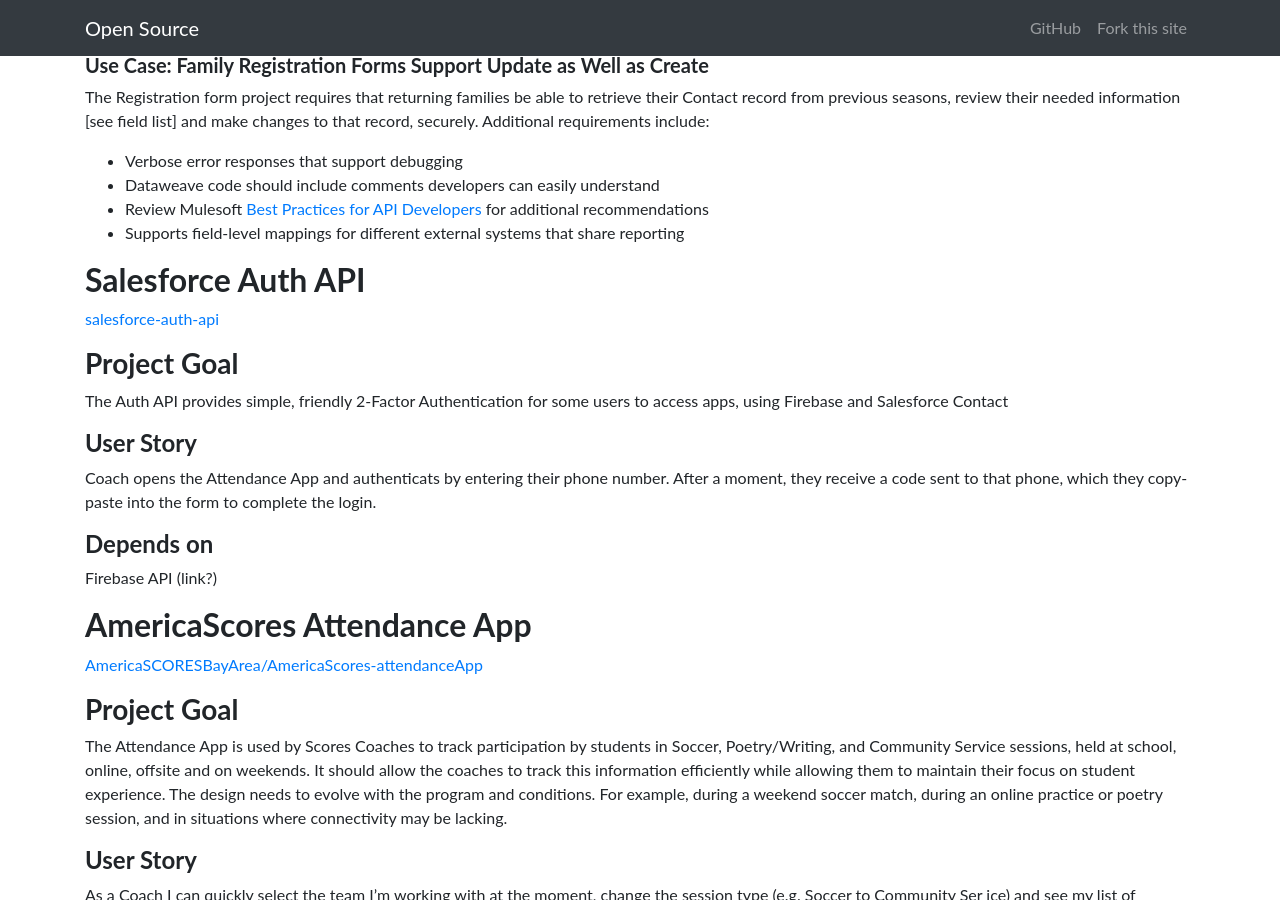
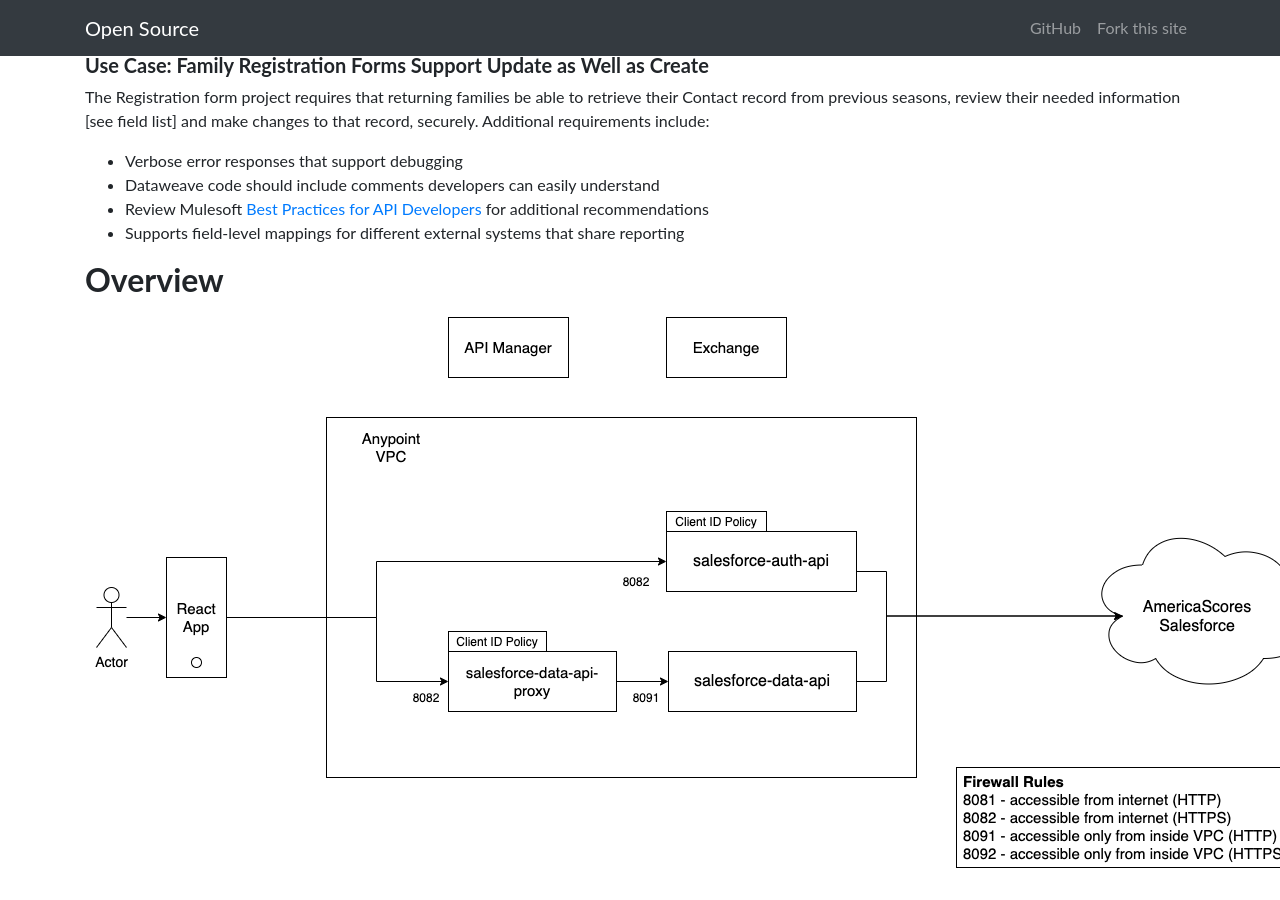
Before and after one commit to AmericaSCORESBayArea/scoreslabs, a Jekyll site: the page built from projects.md, in a window 1280 px wide and 900 px high, scrolled down 720 px. Built offline with Jekyll 4.4.1, drawn with Linux system fonts in a browser that asks for light colours; our own code applies the rules of GitHub Pages for plain Markdown files.

Commit message:
added overview diagram

```diff
--- a/projects.md
+++ b/projects.md
@@ -22,6 +22,8 @@
 - Review Mulesoft [Best Practices for API Developers](https://www.mulesoft.com/resources/api/development-best-practices) for additional recommendations
 - Supports field-level mappings for different external systems that share reporting
 
+## Overview
+![](images/anypoint_scores_app_overview.png)
 ## Salesforce Auth API
 [salesforce-auth-api](https://github.com/AmericaSCORESBayArea/salesforce-auth-api)
 ### Project Goal
```
